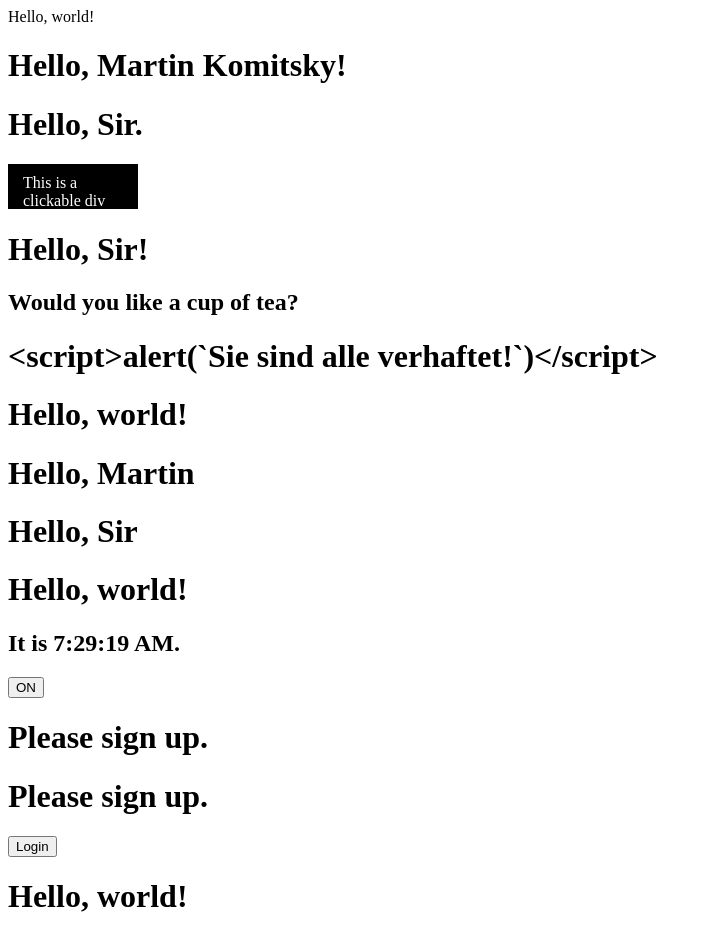
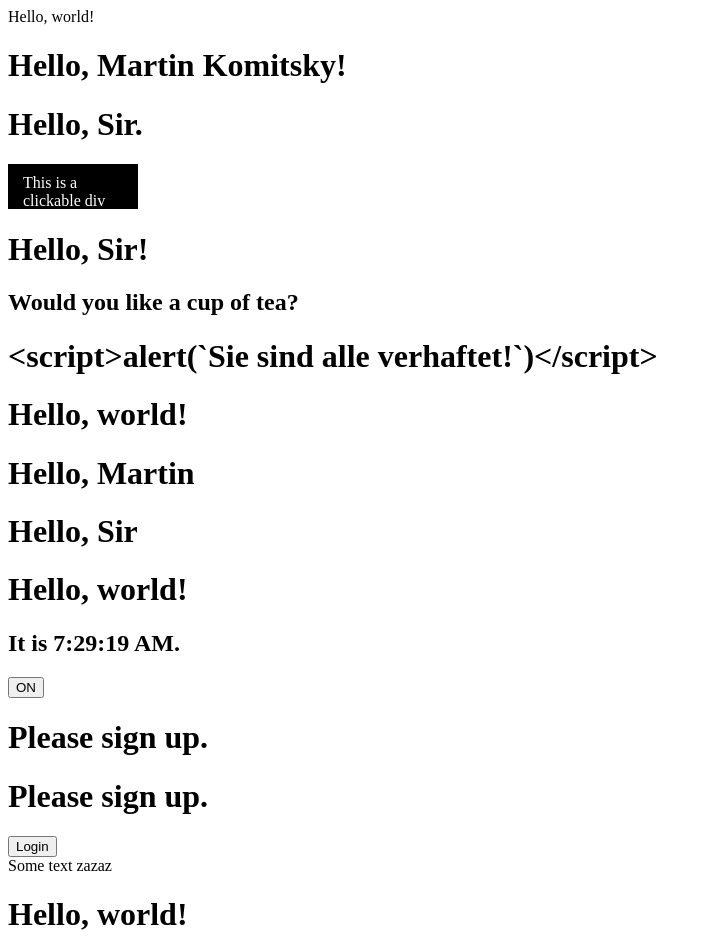
Before and after one commit to education-vk-company/lesson-5-samples, a React app: page / in a window 1280 px wide. Shown: the top 940 px of the page, without its empty margins (0-711 px from the left). Built offline with nearby package versions, Linux system fonts and the light colour scheme; the HTML template or start-up script is replaced by a standard one.

Commit message:
some comments

```diff
--- a/src/5-react/7/LoginControl.js
+++ b/src/5-react/7/LoginControl.js
@@ -1,6 +1,5 @@
 import React, { Component } from 'react';
 import { Greeting } from './Greeting';
-
 
 function LoginButton(props) {
 	return (
@@ -18,6 +17,8 @@ function LogoutButton(props) {
 	);
 }
 
+// element variables (button)
+// statefull component
 export class LoginControl extends Component {
 	constructor(props) {
 		super(props);
@@ -48,6 +49,11 @@ export class LoginControl extends Component {
 			<div>
 				<Greeting isLoggedIn={ isLoggedIn } />
 				{ button }
+
+				{/* inline if and logical & */}
+				{
+					true && <div>Some text zazaz</div>
+				}
 			</div>
 		);
 	}
```
